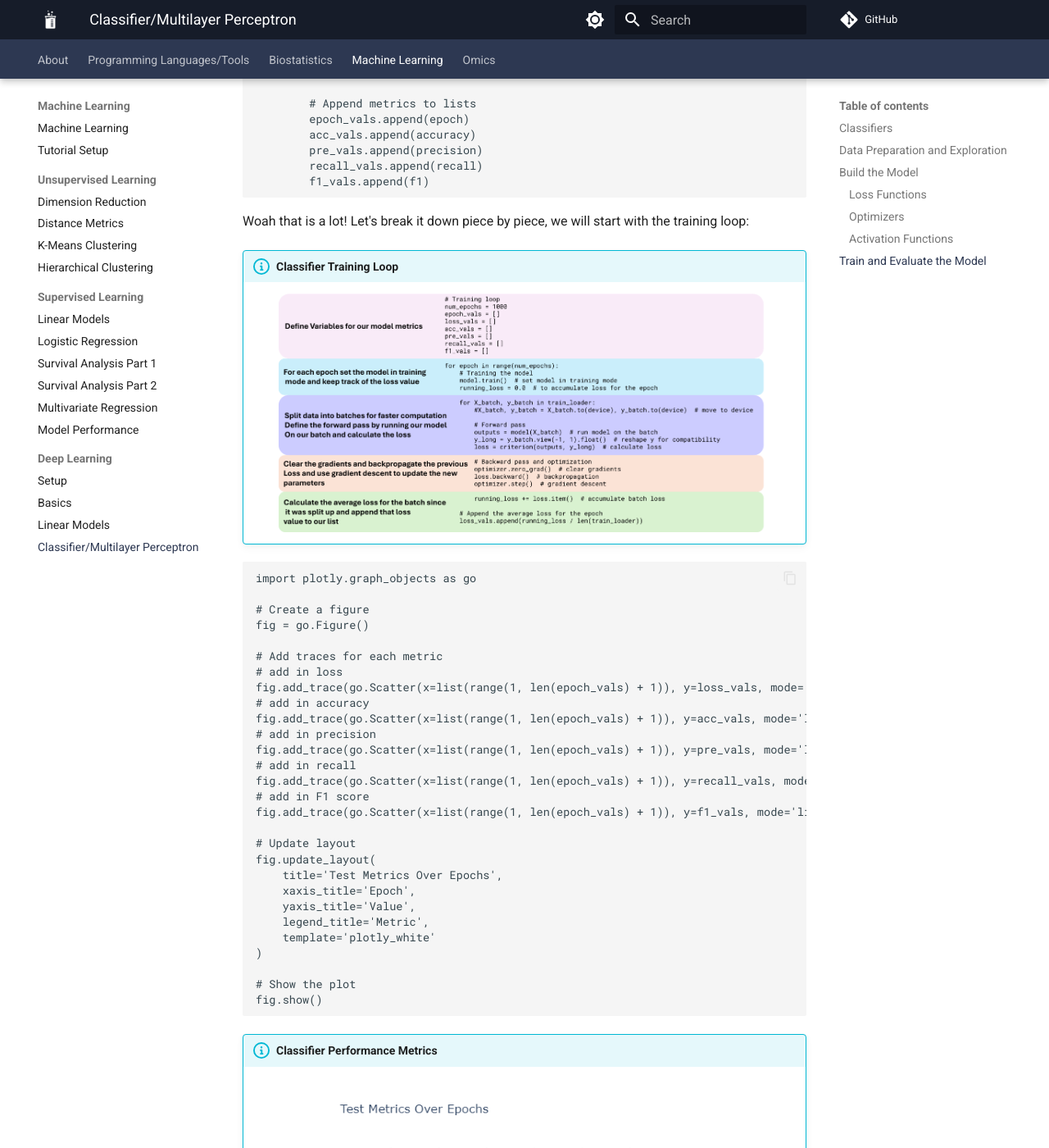
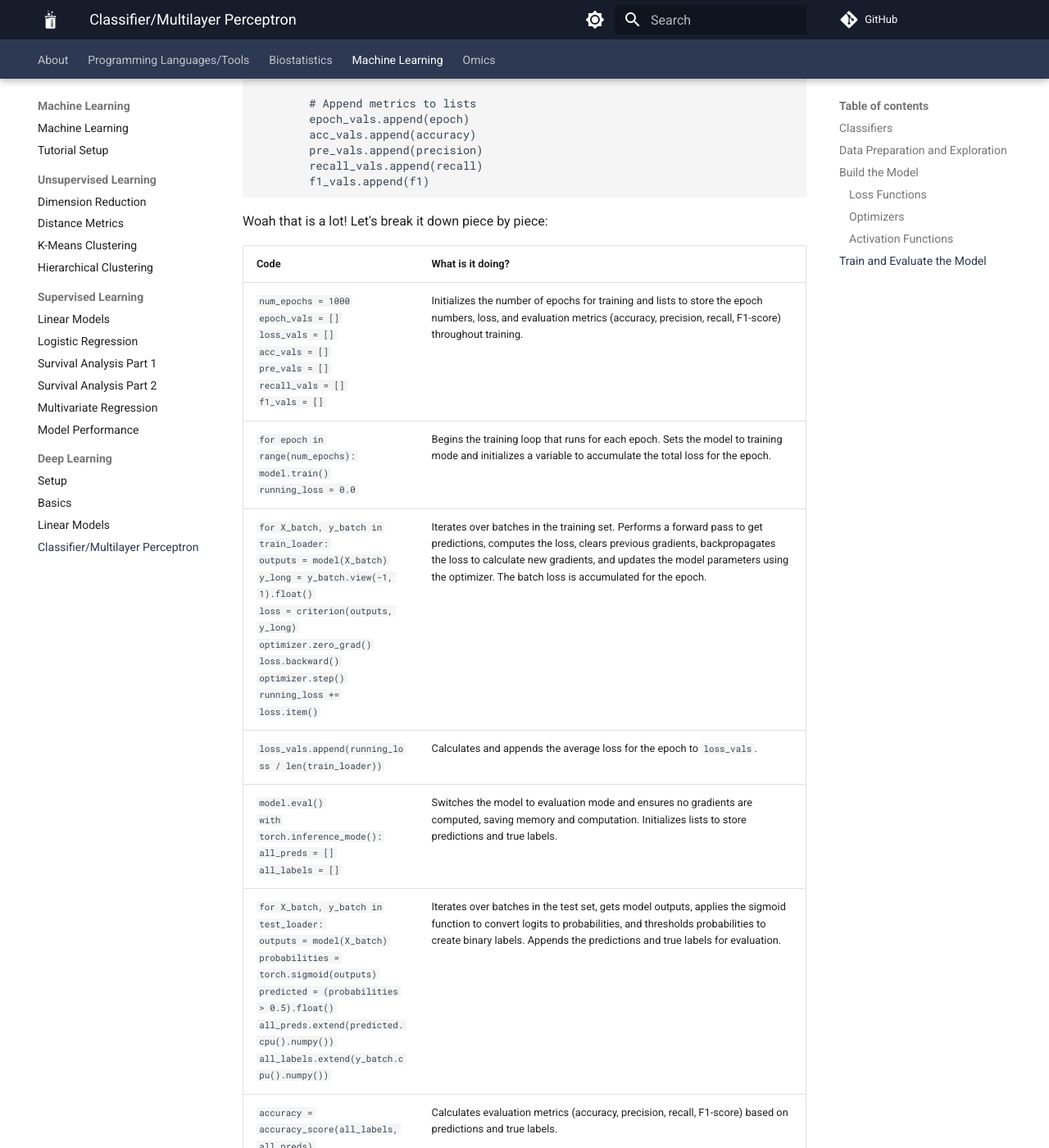
Before and after one commit to comp-tox-jhu/CompToxLab, an MkDocs documentation site: the page built from docs/machine_learning/deep_learning/03_classifier_mlp.md, in a window 1280 px wide and 1400 px high, scrolled down 11272 px. Shown: the whole window at 82% size. Built offline with MkDocs 1.6.1 and Material for MkDocs 9.7.7, drawn with Linux system fonts in a browser that asks for light colours; comment, search, counter and statistics services are not loaded; some of the changed text lies outside the part shown.

Commit message:
Update 03_classifier_mlp.md

````diff
--- a/docs/machine_learning/deep_learning/03_classifier_mlp.md
+++ b/docs/machine_learning/deep_learning/03_classifier_mlp.md
@@ -404,12 +404,20 @@ for epoch in range(num_epochs):
         f1_vals.append(f1)
 ```
 
-Woah that is a lot! Let's break it down piece by piece, we will start with the training loop:
+Woah that is a lot! Let's break it down piece by piece:
 
-!!! info "Classifier Training Loop"
-    <figure markdown="span">
-      ![](img/mlp_train.png){ width="600" }
-    </figure>
+| **Code** | **What is it doing?** |
+|-------------------|------------------|
+| `num_epochs = 1000` <br> `epoch_vals = []` <br> `loss_vals = []` <br> `acc_vals = []` <br> `pre_vals = []` <br> `recall_vals = []` <br> `f1_vals = []` | Initializes the number of epochs for training and lists to store the epoch numbers, loss, and evaluation metrics (accuracy, precision, recall, F1-score) throughout training. |
+| `for epoch in range(num_epochs):` <br> `model.train()` <br> `running_loss = 0.0` | Begins the training loop that runs for each epoch. Sets the model to training mode and initializes a variable to accumulate the total loss for the epoch. |
+| `for X_batch, y_batch in train_loader:` <br> `outputs = model(X_batch)` <br> `y_long = y_batch.view(-1, 1).float()` <br> `loss = criterion(outputs, y_long)` <br> `optimizer.zero_grad()` <br> `loss.backward()` <br> `optimizer.step()` <br> `running_loss += loss.item()` | Iterates over batches in the training set. Performs a forward pass to get predictions, computes the loss, clears previous gradients, backpropagates the loss to calculate new gradients, and updates the model parameters using the optimizer. The batch loss is accumulated for the epoch. |
+| `loss_vals.append(running_loss / len(train_loader))` | Calculates and appends the average loss for the epoch to `loss_vals`. |
+| `model.eval()` <br> `with torch.inference_mode():` <br> `all_preds = []` <br> `all_labels = []` | Switches the model to evaluation mode and ensures no gradients are computed, saving memory and computation. Initializes lists to store predictions and true labels. |
+| `for X_batch, y_batch in test_loader:` <br> `outputs = model(X_batch)` <br> `probabilities = torch.sigmoid(outputs)` <br> `predicted = (probabilities > 0.5).float()` <br> `all_preds.extend(predicted.cpu().numpy())` <br> `all_labels.extend(y_batch.cpu().numpy())` | Iterates over batches in the test set, gets model outputs, applies the sigmoid function to convert logits to probabilities, and thresholds probabilities to create binary labels. Appends the predictions and true labels for evaluation. |
+| `accuracy = accuracy_score(all_labels, all_preds)` <br> `precision = precision_score(all_labels, all_preds, average='binary', zero_division=0)` <br> `recall = recall_score(all_labels, all_preds, average='binary')` <br> `f1 = f1_score(all_labels, all_preds, average='binary')` | Calculates evaluation metrics (accuracy, precision, recall, F1-score) based on predictions and true labels. |
+| `epoch_vals.append(epoch)` <br> `acc_vals.append(accuracy)` <br> `pre_vals.append(precision)` <br> `recall_vals.append(recall)` <br> `f1_vals.append(f1)` | Appends the current epoch number and calculated metrics to their respective lists. |
+
+
 
 ```{py}
 import plotly.graph_objects as go
````
